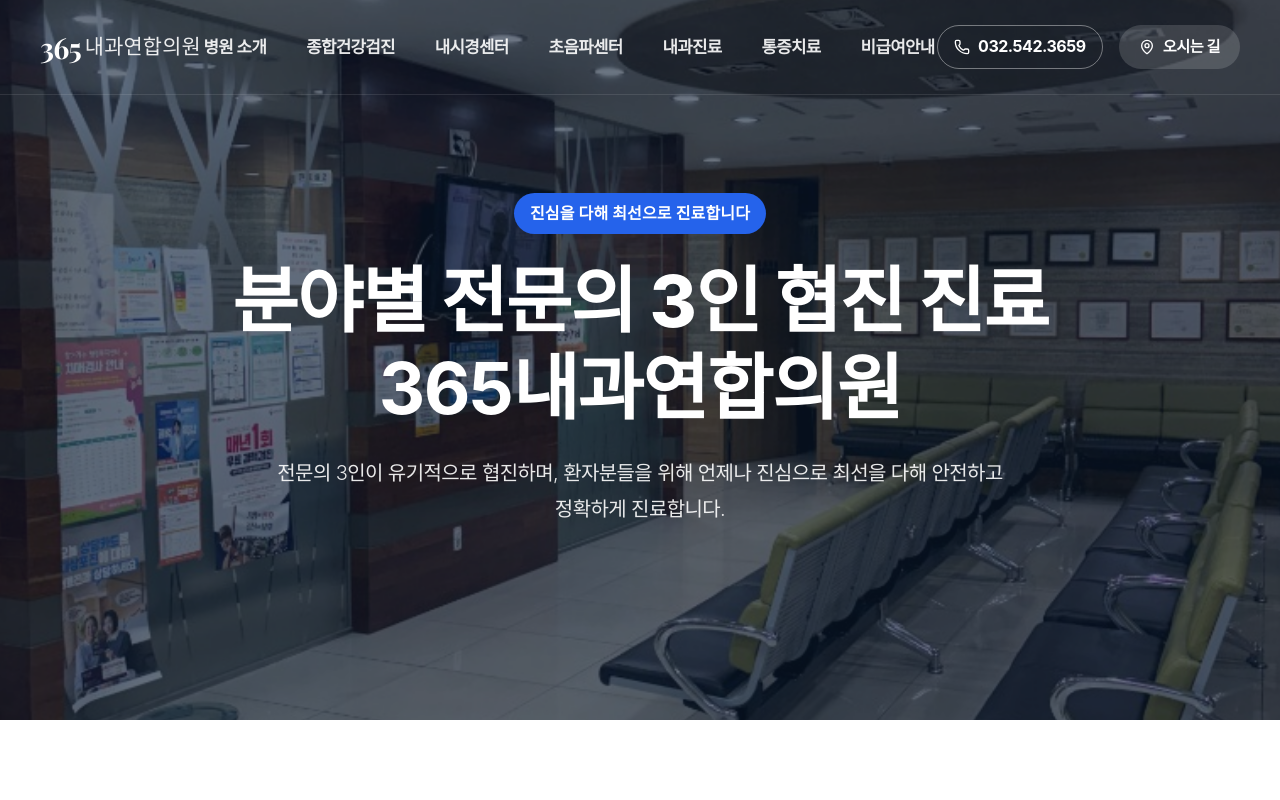
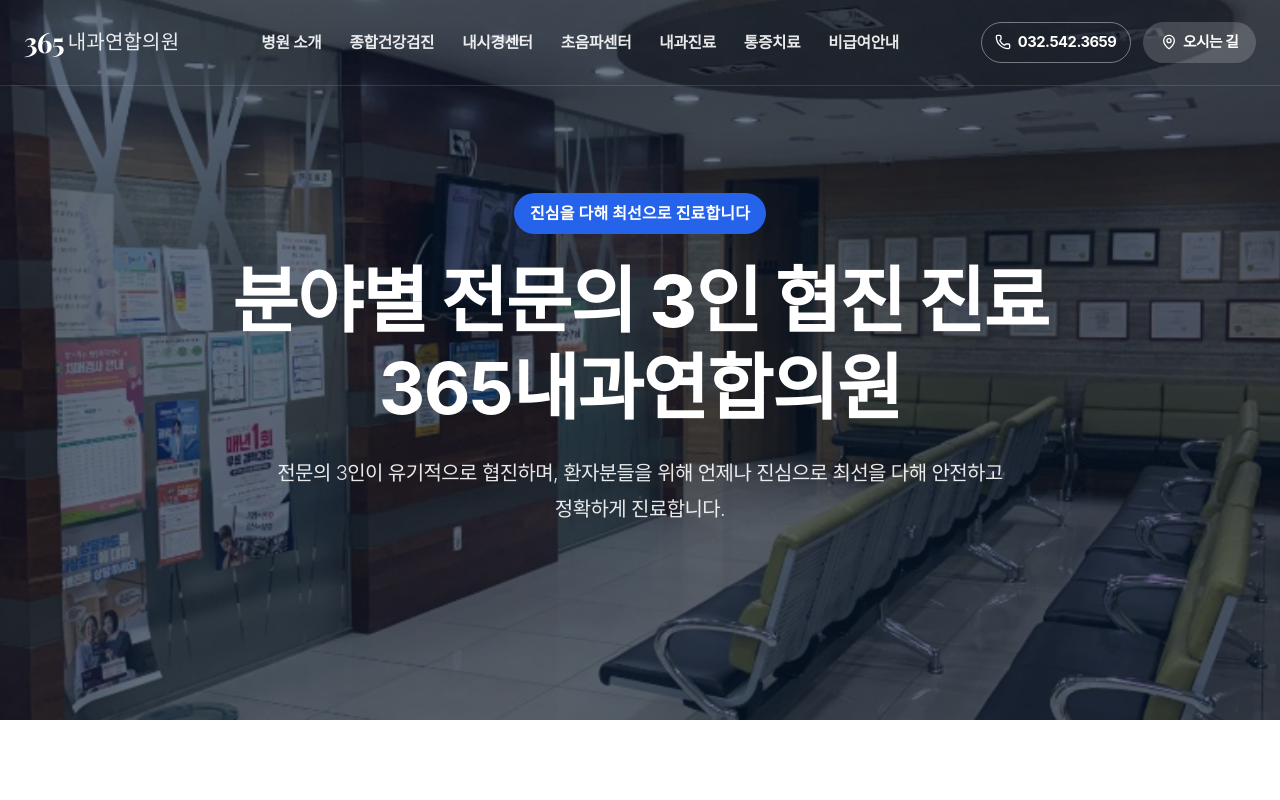
Before and after one commit to bnam1321-bit/365-clinic-web, a Next.js app: page / in a window 1280 px wide. Shown: the top 800 px of the page. Built offline with nearby package versions, Linux system fonts and the light colour scheme; a web font is replaced by a local one.

Commit message:
Optimize Header layout responsive breakpoints for fluid auto-positioning on all window sizes

```diff
--- a/src/components/layout/Header.module.css
+++ b/src/components/layout/Header.module.css
@@ -5,7 +5,7 @@
     z-index: 1000;
     background-color: transparent;
     transition: background-color var(--transition-normal), box-shadow var(--transition-normal), padding var(--transition-normal);
-    padding: 1.5rem 0;
+    padding: 1.25rem 0;
 }
 
 .header.scrolled {
@@ -21,11 +21,15 @@
     display: flex;
     justify-content: space-between;
     align-items: center;
+    width: 100%;
+    max-width: 1280px;
+    margin: 0 auto;
+    padding: 0 1.5rem;
 }
 
 /* Logo */
 .logo {
-    font-size: 1.8rem;
+    font-size: 1.75rem;
     font-family: var(--font-serif);
     font-weight: 800;
     color: var(--color-primary);
@@ -33,6 +37,8 @@
     letter-spacing: var(--tracking-normal);
     display: flex;
     align-items: center;
+    white-space: nowrap;
+    flex-shrink: 0;
     transition: color var(--transition-fast);
 }
 
@@ -44,7 +50,7 @@
     font-family: var(--font-pretendard);
     color: var(--color-text-primary);
     font-weight: 500;
-    font-size: 1.3rem;
+    font-size: 1.25rem;
     margin-left: 0.25rem;
     letter-spacing: var(--tracking-wide);
     transition: color var(--transition-fast);
@@ -57,25 +63,31 @@
 /* Desktop Navigation */
 .desktopNav {
     display: none;
+    flex: 1;
+    justify-content: center;
+    margin: 0 1.5rem;
 }
 
 .navList {
     display: flex;
-    gap: 2.5rem;
+    gap: 1.75rem;
     list-style: none;
     margin: 0;
     padding: 0;
+    align-items: center;
+    justify-content: center;
 }
 
 .navLink {
     color: var(--color-text-primary);
     font-weight: 600;
-    font-size: 1.05rem;
+    font-size: 0.98rem;
     text-decoration: none;
     transition: color var(--transition-fast);
     padding: 0.5rem 0;
     position: relative;
-    letter-spacing: var(--tracking-tight);
+    letter-spacing: -0.3px;
+    white-space: nowrap;
 }
 
 .header.scrolled .navLink {
@@ -109,26 +121,28 @@
 .desktopActions {
     display: none;
     align-items: center;
-    gap: 1rem;
+    gap: 0.75rem;
+    flex-shrink: 0;
 }
 
 .phoneBtn {
     display: flex;
     align-items: center;
-    gap: 0.5rem;
+    gap: 0.4rem;
     color: var(--color-primary);
     font-weight: 700;
-    font-size: 1rem;
+    font-size: 0.92rem;
     text-decoration: none;
-    padding: 0.5rem 1rem;
+    padding: 0.5rem 0.85rem;
     border-radius: var(--radius-full);
-    border: 1px solid rgba(10, 25, 47, 0.1);
+    border: 1px solid rgba(10, 25, 47, 0.12);
+    white-space: nowrap;
     transition: all var(--transition-fast);
 }
 
 .header.scrolled .phoneBtn {
     color: var(--color-primary);
-    border: 1px solid rgba(10, 25, 47, 0.1);
+    border: 1px solid rgba(10, 25, 47, 0.12);
 }
 
 .phoneBtn:hover {
@@ -142,14 +156,15 @@
 .locationBtn {
     display: flex;
     align-items: center;
-    gap: 0.5rem;
+    gap: 0.4rem;
     background-color: var(--color-primary);
     color: white;
     font-weight: 600;
-    font-size: 0.95rem;
+    font-size: 0.92rem;
     text-decoration: none;
-    padding: 0.6rem 1.25rem;
+    padding: 0.55rem 1.1rem;
     border-radius: var(--radius-full);
+    white-space: nowrap;
     transition: all var(--transition-fast);
     box-shadow: var(--shadow-sm);
 }
@@ -170,17 +185,19 @@
     box-shadow: var(--shadow-md);
 }
 
-/* Mobile Menu Toggle */
+/* Mobile Menu Toggle Button */
 .menuButton {
-    display: block;
+    display: flex;
+    align-items: center;
+    justify-content: center;
     color: var(--color-primary);
     position: relative;
-    z-index: 1001; /* Keep above mobile nav */
+    z-index: 1001;
     transition: color var(--transition-fast);
     background: transparent;
     border: none;
     cursor: pointer;
-    padding: 0;
+    padding: 0.25rem;
 }
 
 /* ==========================================================================
@@ -189,7 +206,7 @@
 .header.transparent {
     background-color: transparent;
     box-shadow: none;
-    border-bottom: 1px solid rgba(255, 255, 255, 0.1);
+    border-bottom: 1px solid rgba(255, 255, 255, 0.12);
 }
 
 .header.transparent .logo {
@@ -214,17 +231,17 @@
 }
 
 .header.transparent .phoneBtn:hover {
-    background-color: rgba(255, 255, 255, 0.1);
+    background-color: rgba(255, 255, 255, 0.12);
 }
 
 .header.transparent .locationBtn {
-    background-color: rgba(255, 255, 255, 0.15);
+    background-color: rgba(255, 255, 255, 0.18);
     color: white;
     box-shadow: none;
 }
 
 .header.transparent .locationBtn:hover {
-    background-color: rgba(255, 255, 255, 0.3);
+    background-color: rgba(255, 255, 255, 0.32);
 }
 
 .header.transparent .menuButton {
@@ -243,12 +260,14 @@
     width: 100%;
     height: 100vh;
     background-color: rgba(255, 255, 255, 0.98);
-    backdrop-filter: blur(10px);
+    backdrop-filter: blur(16px);
+    -webkit-backdrop-filter: blur(16px);
     z-index: 1000;
     padding: 6rem 2rem 2rem;
     display: flex;
     flex-direction: column;
     align-items: center;
+    overflow-y: auto;
     animation: fadeIn var(--transition-fast);
 }
 
@@ -261,7 +280,7 @@
     list-style: none;
     display: flex;
     flex-direction: column;
-    gap: 2rem;
+    gap: 1.75rem;
     text-align: center;
     width: 100%;
     padding: 0;
@@ -269,7 +288,7 @@
 }
 
 .mobileNavList a {
-    font-size: 1.4rem;
+    font-size: 1.35rem;
     font-weight: 700;
     color: var(--color-primary);
     text-decoration: none;
@@ -284,9 +303,12 @@
     justify-content: center;
 }
 
-/* Responsive Rules */
-@media (min-width: 768px) {
+/* Responsive Breakpoints & Fluid Auto-Adjustment */
+@media (min-width: 1024px) {
     .desktopNav {
+        display: flex;
+    }
+    .desktopActions {
         display: flex;
     }
     .menuButton {
@@ -294,23 +316,37 @@
     }
 }
 
-@media (min-width: 768px) and (max-width: 1023px) {
+@media (min-width: 1024px) and (max-width: 1240px) {
     .navList {
-        gap: 1.25rem;
+        gap: 1.15rem;
     }
     .navLink {
-        font-size: 0.95rem;
+        font-size: 0.92rem;
     }
     .logo {
-        font-size: 1.5rem;
+        font-size: 1.55rem;
     }
     .logo span {
         font-size: 1.1rem;
     }
+    .phoneBtn {
+        padding: 0.45rem 0.65rem;
+        font-size: 0.85rem;
+    }
+    .locationBtn {
+        padding: 0.5rem 0.85rem;
+        font-size: 0.85rem;
+    }
 }
 
-@media (min-width: 1024px) {
+@media (max-width: 1023px) {
+    .desktopNav {
+        display: none !important;
+    }
     .desktopActions {
-        display: flex;
+        display: none !important;
+    }
+    .menuButton {
+        display: flex !important;
     }
 }
```
